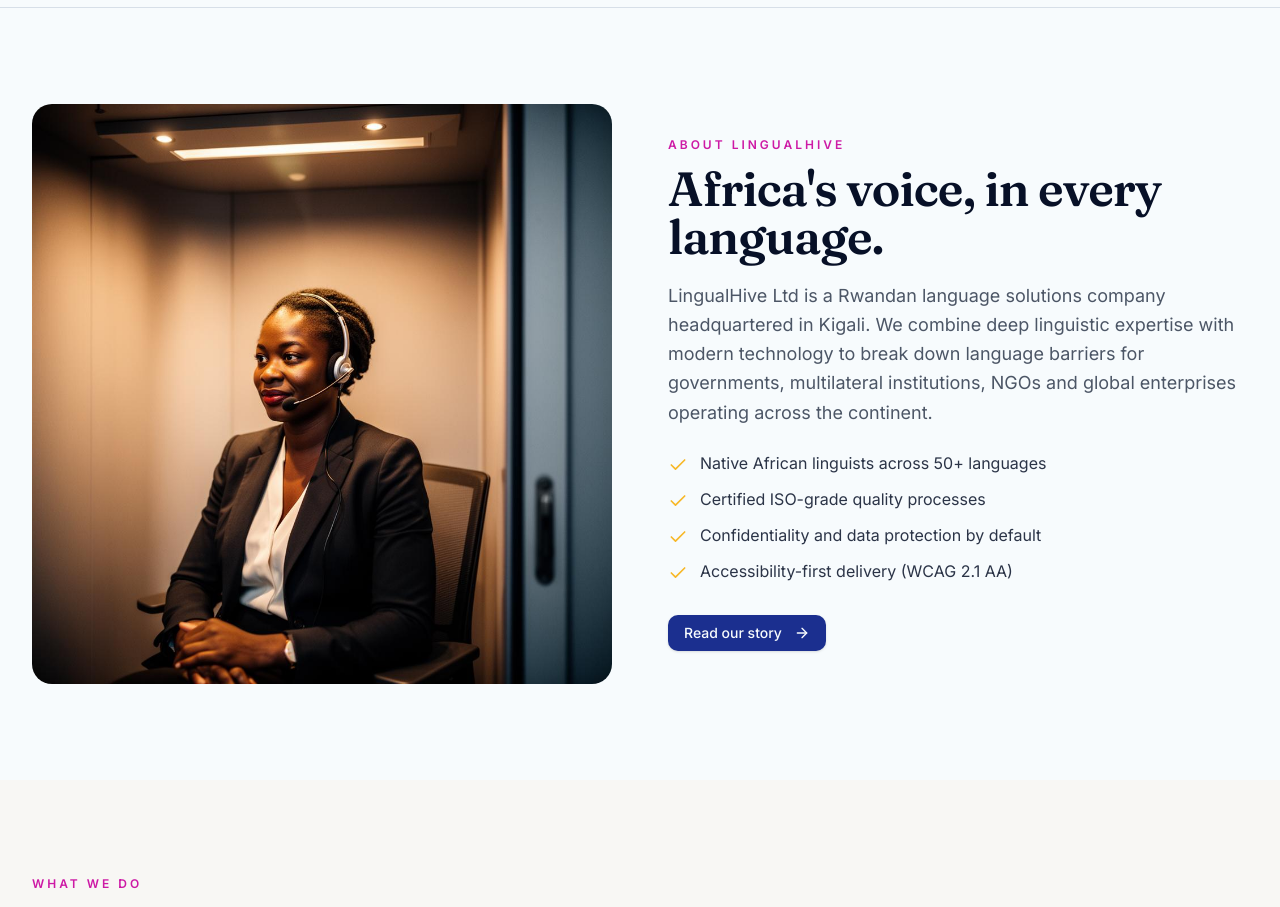
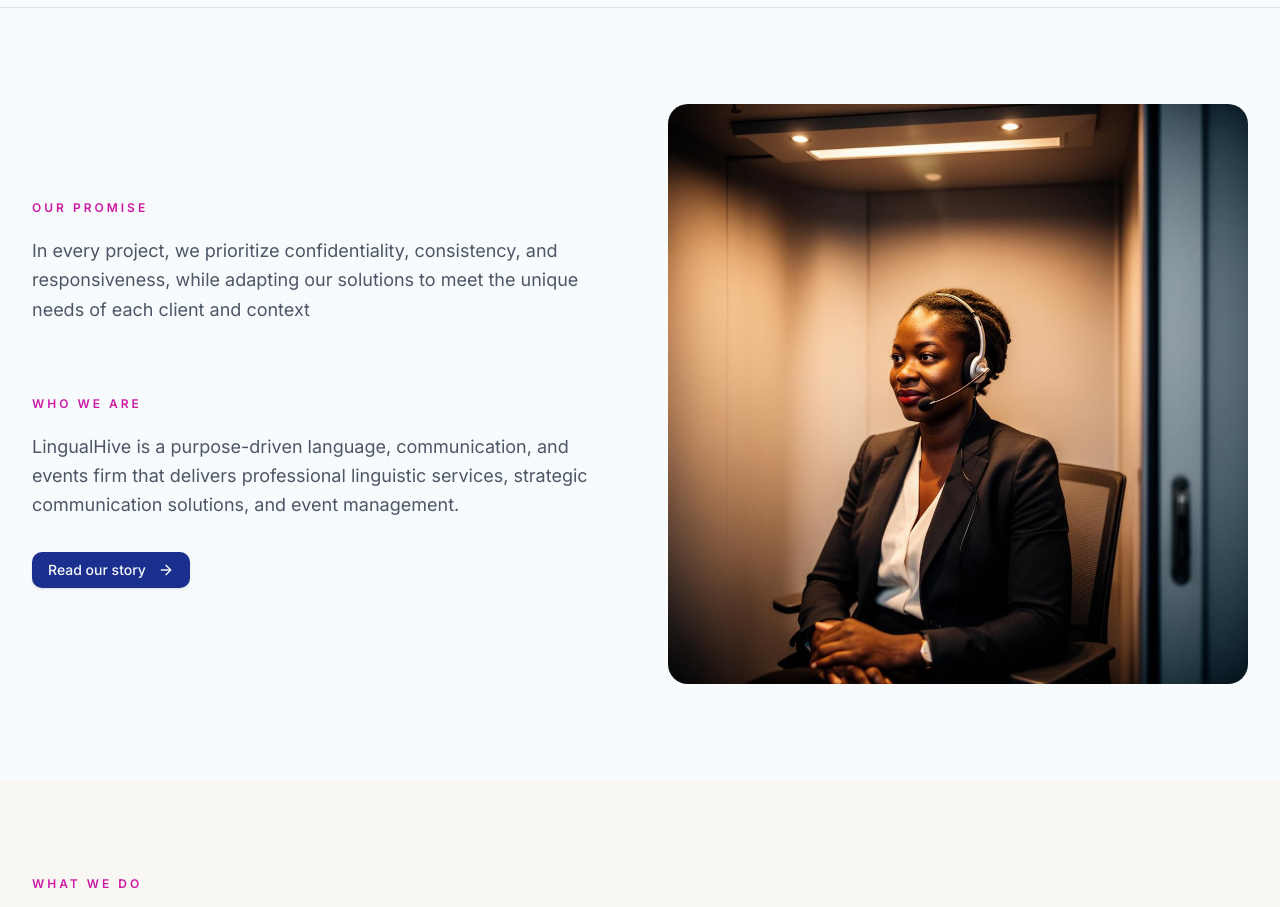
Before and after one commit to kinggiddy1/lingualhive-nextjs, a Next.js app: page / in a window 1280 px wide. Shown: the part 1280-2187 px from the top of the page. Built offline with nearby package versions, Linux system fonts and the light colour scheme.

Commit message:
added changes

```diff
--- a/src/components/pages/home-page.tsx
+++ b/src/components/pages/home-page.tsx
@@ -94,6 +94,22 @@
 
       <section className="bg-background py-24">
         <div className="mx-auto grid max-w-7xl gap-14 px-4 md:px-8 lg:grid-cols-2 lg:items-center">
+
+          <div>
+            <p className="text-xs font-semibold uppercase tracking-[0.25em] text-magenta">{t("about.eyebrow1")}</p>
+            {/* <h2 className="mt-3 font-display text-4xl font-semibold md:text-5xl">{t("about.title1")}</h2> */}
+            <p className="mt-5 text-lg leading-relaxed text-muted-foreground">{t("about.body1")}</p><br /><br /><br />
+
+            <p className="text-xs font-semibold uppercase tracking-[0.25em] text-magenta">{t("about.eyebrow2")}</p>
+            {/* <h2 className="mt-3 font-display text-4xl font-semibold md:text-5xl">{t("about.title1")}</h2> */}
+            <p className="mt-5 text-lg leading-relaxed text-muted-foreground">{t("about.body2")}</p>
+
+            <Button asChild className="mt-8 bg-primary hover:bg-primary/90">
+              <Link href="/about">
+                {t("about.cta")} <ArrowRight className="ml-1 h-4 w-4" />
+              </Link>
+            </Button>
+          </div>
           <div className="relative">
             <img
               src="/assets/about-team.jpg"
@@ -103,29 +119,6 @@
               height={960}
               loading="lazy"
             />
-          </div>
-          <div>
-            <p className="text-xs font-semibold uppercase tracking-[0.25em] text-magenta">{t("about.eyebrow")}</p>
-            <h2 className="mt-3 font-display text-4xl font-semibold md:text-5xl">{t("about.title")}</h2>
-            <p className="mt-5 text-lg leading-relaxed text-muted-foreground">{t("about.body")}</p>
-            <ul className="mt-6 space-y-3">
-              {[
-                "Native African linguists across 50+ languages",
-                "Certified ISO-grade quality processes",
-                "Confidentiality and data protection by default",
-                "Accessibility-first delivery (WCAG 2.1 AA)",
-              ].map((item) => (
-                <li key={item} className="flex items-start gap-3 text-foreground/85">
-                  <Check className="mt-1 h-5 w-5 shrink-0 text-gold" aria-hidden="true" />
-                  <span>{item}</span>
-                </li>
-              ))}
-            </ul>
-            <Button asChild className="mt-8 bg-primary hover:bg-primary/90">
-              <Link href="/about">
-                {t("about.cta")} <ArrowRight className="ml-1 h-4 w-4" />
-              </Link>
-            </Button>
           </div>
         </div>
       </section>
--- a/src/i18n/translations.ts
+++ b/src/i18n/translations.ts
@@ -46,6 +46,16 @@
     "stats.projects": "Projects delivered",
     "stats.clients": "Happy clients",
     "stats.experts": "Expert linguists",
+
+    "about.eyebrow1": "Our Promise",
+    "about.title1": "Africa's voice, in every language.",
+    "about.body1": "In every project, we prioritize confidentiality, consistency, and responsiveness, while adapting our solutions to meet the unique needs of each client and context",
+    "about.cta1": "Read our story",
+
+    "about.eyebrow2": "Who We Are",
+    "about.title2": "Africa's voice, in every language.",
+    "about.body2": "LingualHive is a purpose-driven language, communication, and events firm that delivers professional linguistic services, strategic communication solutions, and event management.",
+    "about.cta2": "Read our story",
 
     "about.eyebrow": "About LingualHive",
     "about.title": "Africa's voice, in every language.",
@@ -136,9 +146,19 @@
     "stats.clients": "Clients satisfaits",
     "stats.experts": "Linguistes experts",
 
+    "about.eyebrow1": "Promesse",
+    "about.title1": "La voix de l'Afrique, dans toutes les langues.",
+    "about.body1": "Dans chaque projet, nous accordons la priorité à la confidentialité, à la cohérence et à la réactivité, tout en adaptant nos solutions pour répondre aux besoins uniques de chaque client et de chaque contexte.",
+    "about.cta1": "Lire notre histoire",
+
+    "about.eyebrow2": "Qui nous sommes",
+    "about.title2": "La voix de l'Afrique, dans toutes les langues.",
+    "about.body2": "LingualHive est une entreprise axée sur la mission, spécialisée dans les langues, la communication et les événements, qui propose des services linguistiques professionnels, des solutions de communication stratégique et de la gestion d'événements.",
+    "about.cta2": "Lire notre histoire",
+
     "about.eyebrow": "À propos de LingualHive",
     "about.title": "La voix de l'Afrique, dans toutes les langues.",
-    "about.body": "LingualHive Ltd est une société rwandaise de solutions linguistiques basée à Kigali. Nous combinons une expertise linguistique approfondie et des technologies modernes pour faire tomber les barrières de la langue.",
+    "about.body": "LingualHive est une agence spécialisée dans les langues, la communication et l'événementiel, qui propose des services linguistiques professionnels, des solutions de communication stratégiques et des services de gestion d'événements.",
     "about.cta": "Notre histoire",
 
     "cta.title": "Prêt à être entendu, partout ?",
```
